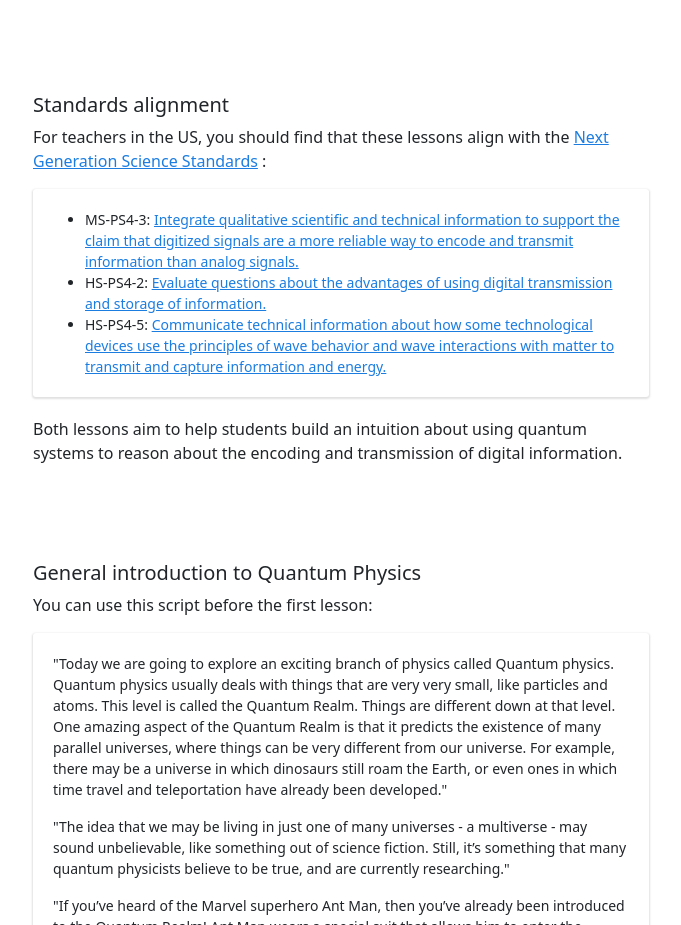
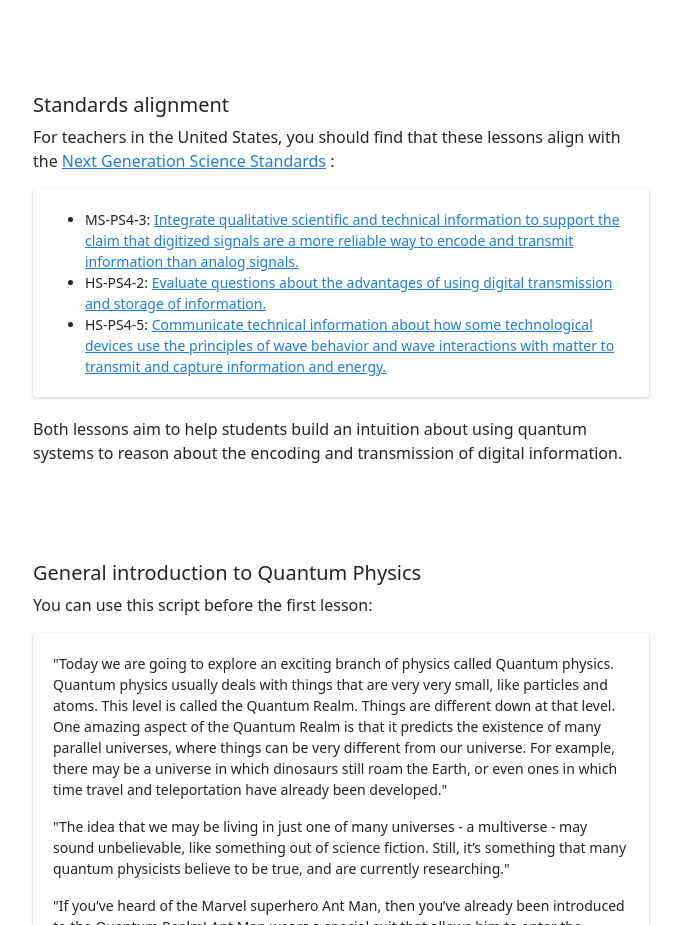
Before and after one commit to quantum-realm-games/quantime, a website: page dist/lessons.html in a window 1280 px wide. Shown: the part 1391-2316 px from the top of the page, without its empty margins (219-900 px from the left). Drawn offline with nearby package versions, Linux system fonts and the light colour scheme.

Commit message:
Updated country abbreviation from US to United States

```diff
--- a/dist/lessons.html
+++ b/dist/lessons.html
@@ -87,7 +87,7 @@
                         <section id="standards-alignment">
                             <h3>Standards alignment</h3>
                             <p>
-                                For teachers in the US, you should find that these lessons align with the
+                                For teachers in the United States, you should find that these lessons align with the
                                 <a href="https://www.nextgenscience.org/" target="_blank">Next Generation Science Standards</a>
                                 :
                             </p>
```
